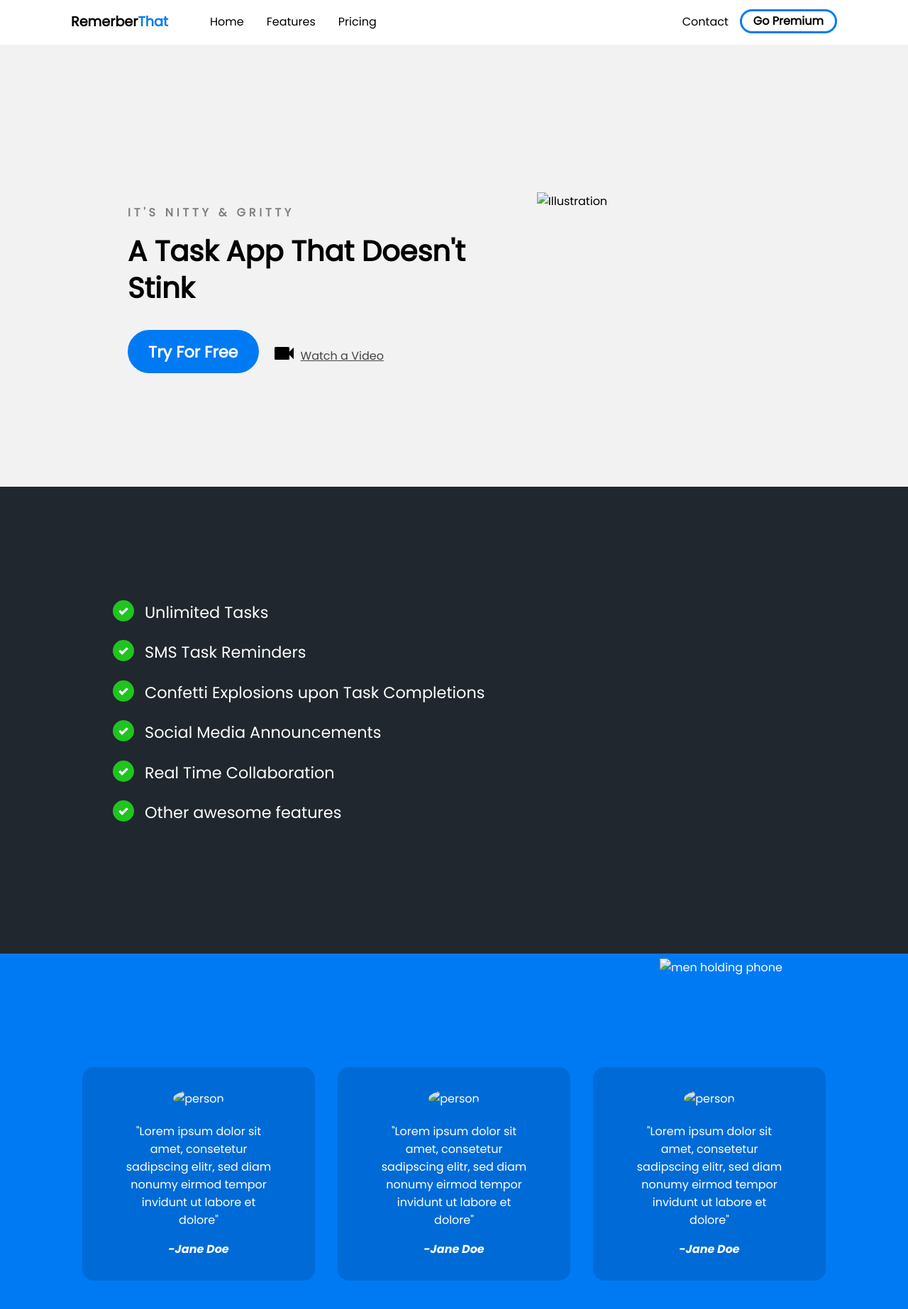
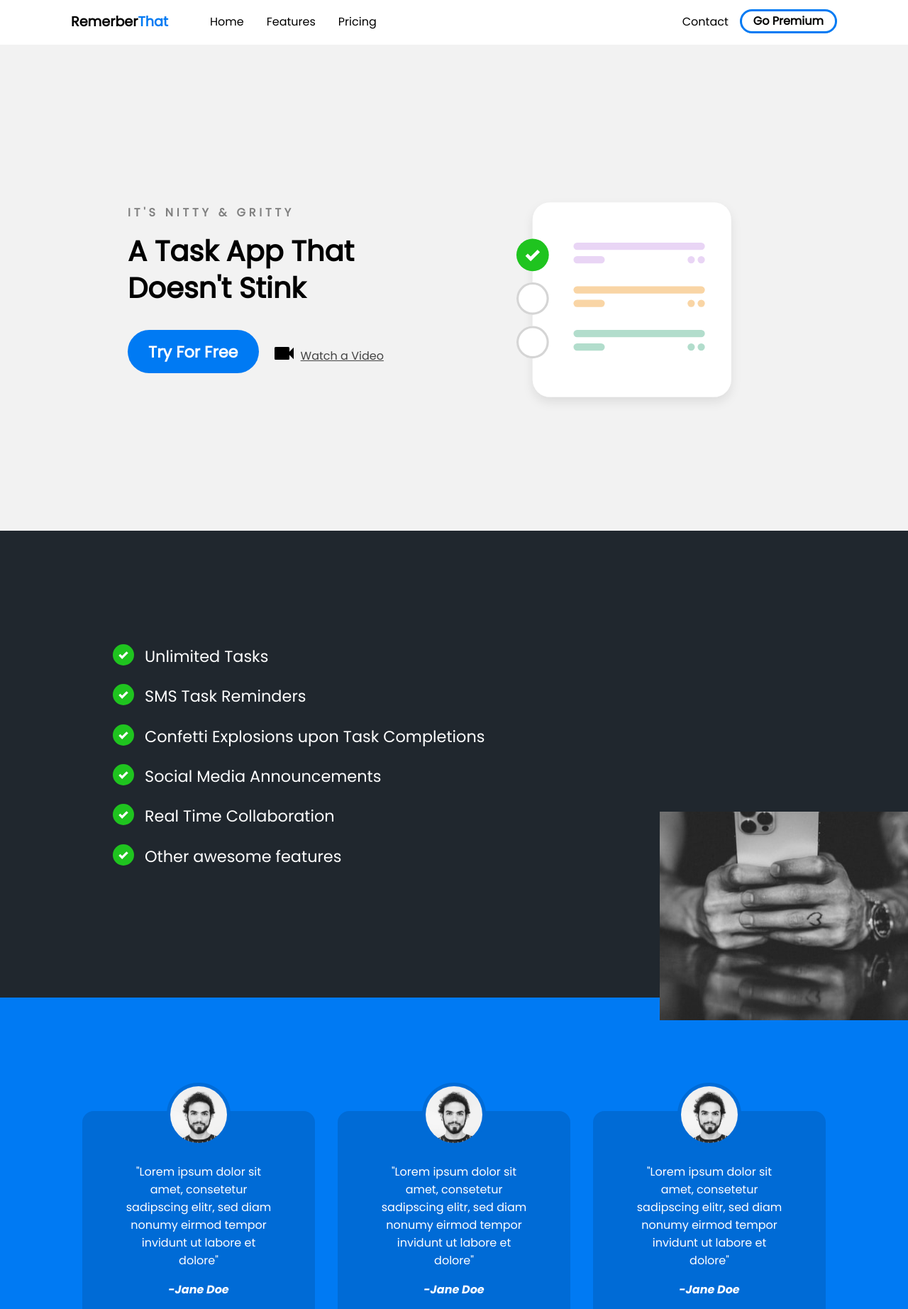
Before and after one commit to Hentiofyle/Task, a plain HTML site: page index.html in a window 1280 px wide. Shown: the top 1845 px of the page at 71% size. Drawn offline with nearby package versions, Linux system fonts and the light colour scheme; files that its build step writes are made by us from their sources; files whose address does not match are found by name.

Commit message:
Update index.html

```diff
--- a/index.html
+++ b/index.html
@@ -5,18 +5,18 @@
     <meta http-equiv="X-UA-Compatible" content="IE=edge">
     <meta name="viewport" content="width=device-width, initial-scale=1.0">
     <title>2021 Frontend Project </title>
-    <link rel="stylesheet" href="css/main.css">
+    <link rel="stylesheet" href="main.css">
 </head>
 <body>
 
        <div class="navbar">
             <div class="container">
                <a class="logo" href="#">Remerber<span>That</span></a>
-<img id="mobile-cta" class="mobile-menu" src="images/menu.svg" alt="Open Navigation">
+<img id="mobile-cta" class="mobile-menu" src="menu.svg" alt="Open Navigation">
 
 
                <nav>
-<img id="mobile-exit" class="mobile-menu-exit" src="images/exit.svg" alt="close navigation">
+<img id="mobile-exit" class="mobile-menu-exit" src="exit.svg" alt="close navigation">
 
 <ul class="primary-nav">
     <li class="current"><a href="#">Home</a></li>
@@ -46,7 +46,7 @@
 
             </div>
         </div>
-        <img src="images/illustration.svg" class="hero-img" alt="Illustration">
+        <img src="illustration.svg" class="hero-img" alt="Illustration">
     </div>
 </section>
 
@@ -61,7 +61,7 @@
                 <li>Real Time Collaboration</li>
                 <li>Other awesome features</li>
         </ul>
-<img src="images/holding-phone.jpg" alt="men holding phone">
+<img src="holding-phone.jpg" alt="men holding phone">
     </div>
 </section>
 
@@ -70,19 +70,19 @@
     <div class="container">
      <ul>
          <li>
-           <img src="images/person.jpg" alt="person">
+           <img src="person.jpg" alt="person">
            <blockquote>"Lorem ipsum dolor sit amet, consetetur sadipscing elitr, sed diam nonumy eirmod tempor
                invidunt ut labore et dolore"</blockquote>
             <cite>-Jane Doe</cite>
         </li>
         <li>
-            <img src="images/person.jpg" alt="person">
+            <img src="person.jpg" alt="person">
             <blockquote>"Lorem ipsum dolor sit amet, consetetur sadipscing elitr, sed diam nonumy eirmod tempor
                 invidunt ut labore et dolore"</blockquote>
              <cite>-Jane Doe</cite>
          </li>
          <li>
-            <img src="images/person.jpg" alt="person">
+            <img src="person.jpg" alt="person">
             <blockquote>"Lorem ipsum dolor sit amet, consetetur sadipscing elitr, sed diam nonumy eirmod tempor
                 invidunt ut labore et dolore"</blockquote>
              <cite>-Jane Doe</cite>
```
